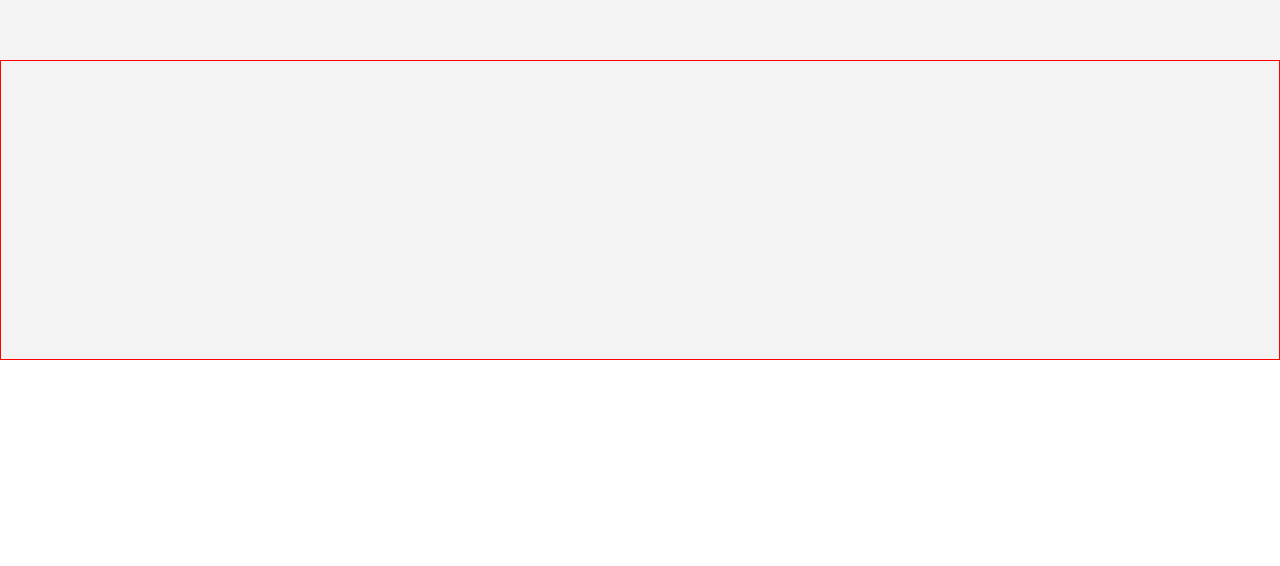
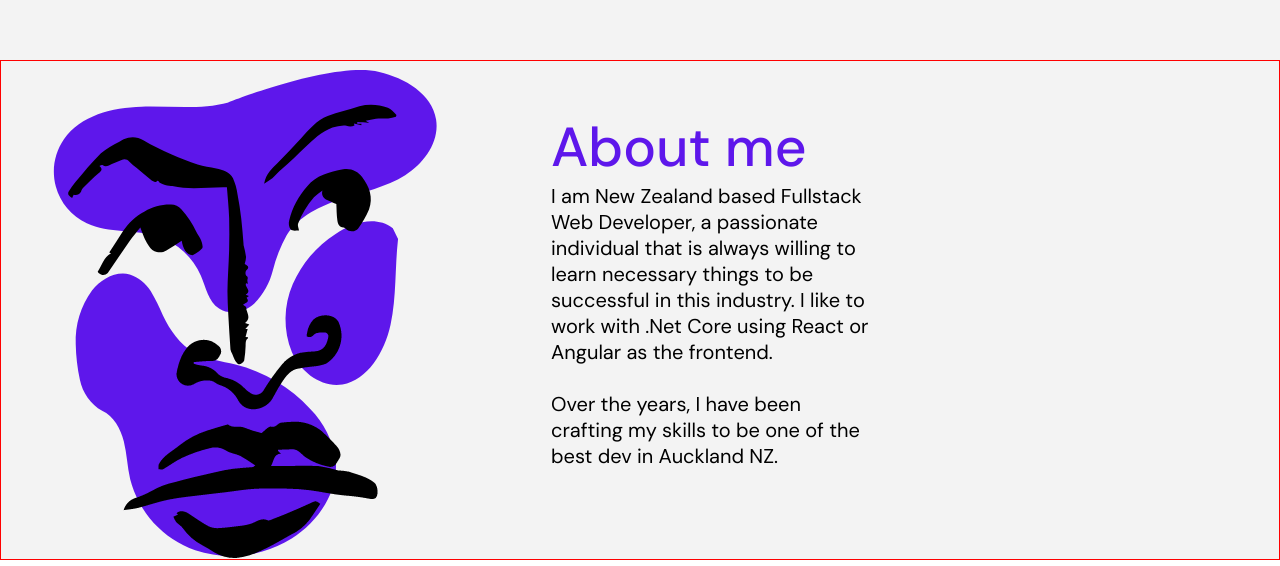
Before and after one commit to DiamondD7/WebPortfolio_2023, a React (Vite) app: page / in a window 1280 px wide. Shown: the part 845-1411 px from the top of the page. Before the commit the page ends 1205 px from the top, so only its background shows below. Built offline with nearby package versions, Linux system fonts and the light colour scheme.

Commit message:
added the icon of the about component and the first statement

```diff
--- a/src/components/Aboutme/Aboutme.jsx
+++ b/src/components/Aboutme/Aboutme.jsx
@@ -1,10 +1,28 @@
 import React from "react";
+import PaintedFace from "../../assets/images/AboutPic/aboutmepic.png";
 
 import "../../styles/aboutmestyles.css";
 const Aboutme = () => {
   return (
     <div>
-      <div className="aboutme-container__wrapper"></div>
+      <div className="aboutme-container__wrapper">
+        <div>
+          <img alt="painted face" src={PaintedFace} />
+        </div>
+        <div>
+          <p className="aboutme-header__text">About me</p>
+          <div className="about-statement__wrapper">
+            <p className="about-statement">
+              I am New Zealand based Fullstack Web Developer, a passionate
+              individual that is always willing to learn necessary things to be
+              successful in this industry. I like to work with .Net Core using
+              React or Angular as the frontend. <br /> <br /> Over the years, I
+              have been crafting my skills to be one of the best dev in Auckland
+              NZ.
+            </p>
+          </div>
+        </div>
+      </div>
     </div>
   );
 };
--- a/src/styles/aboutmestyles.css
+++ b/src/styles/aboutmestyles.css
@@ -1,5 +1,23 @@
 .aboutme-container__wrapper{
     border: 1px solid red;
     width: 100%;
-    height: 300px;
+    height: 500px;
+
+    display: flex;
 }
+
+.aboutme-header__text{
+    padding:50px 0 0 50px;
+    font-size: 55px;
+    font-weight: 500;
+    color: #5e17eb;
+}
+
+.about-statement__wrapper{
+    padding-left: 50px;
+}
+
+.about-statement{
+    font-size: 20px;
+    width: 320px;
+}
```
Also changed, not shown: src/assets/images/AboutPic/aboutmepic.png (added).
